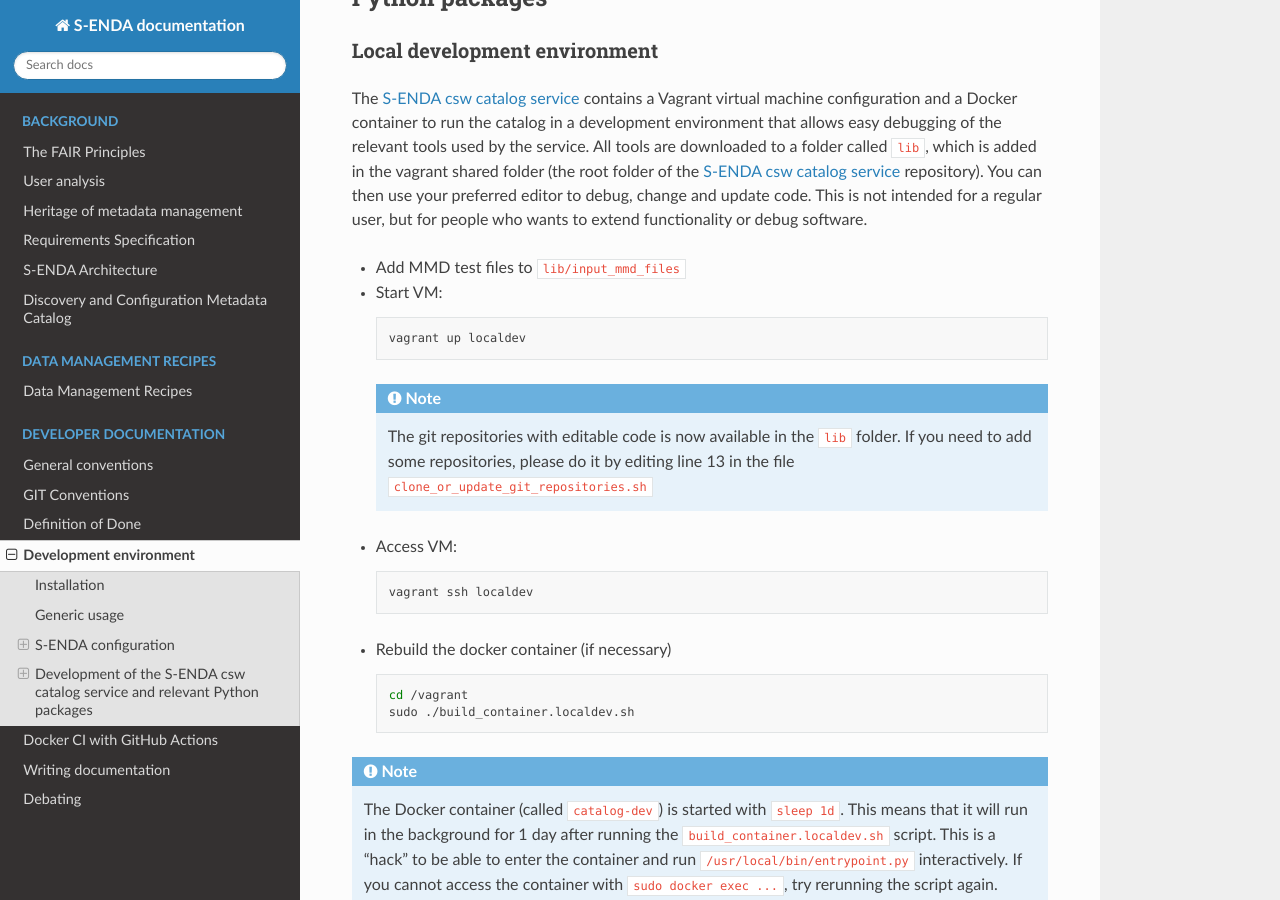
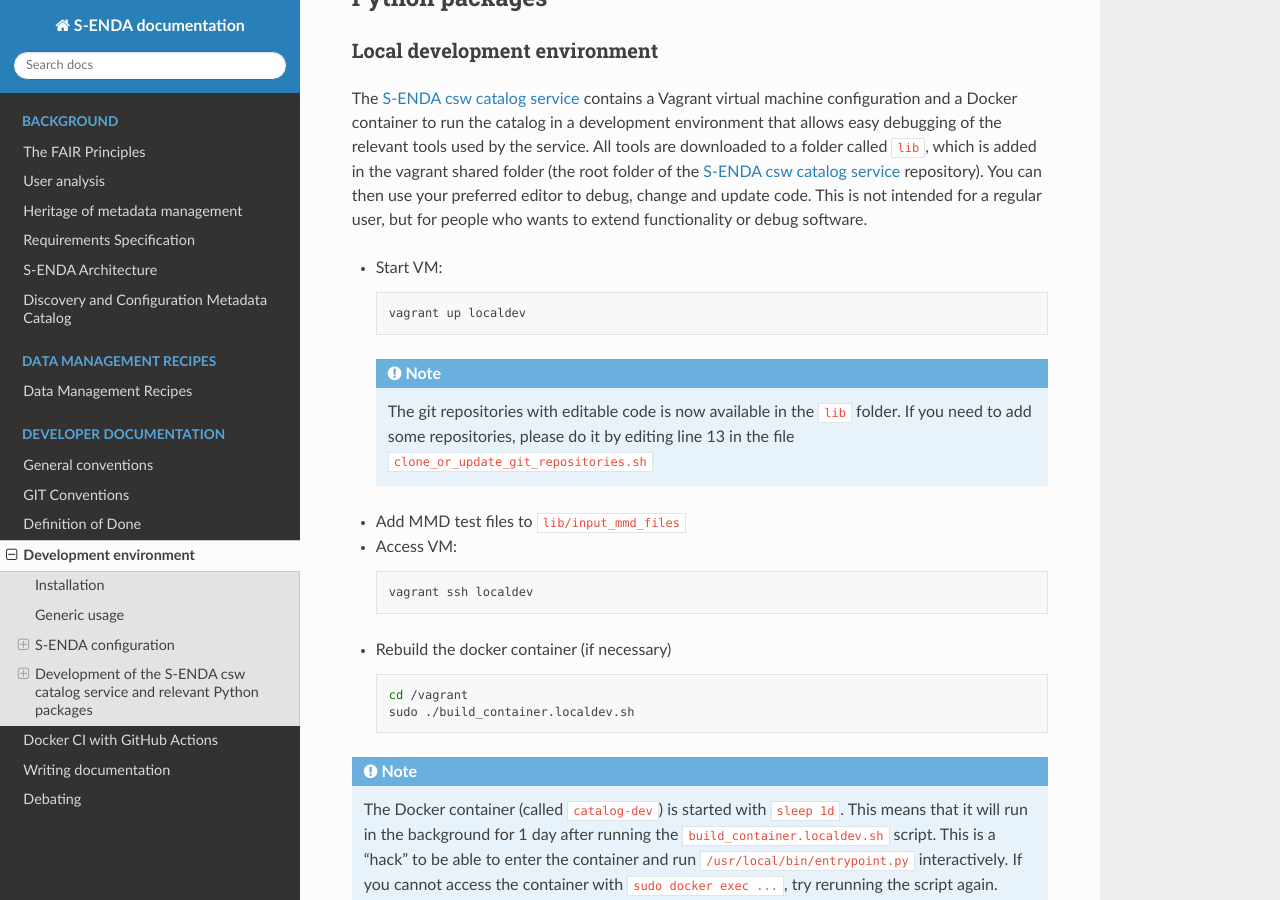
Before and after one commit to metno/S-ENDA-documentation, a Sphinx documentation site: the page built from source/devel_environ.rst, in a window 1280 px wide and 900 px high, scrolled down 3924 px. Built offline with Sphinx 7.4.7 and the Read the Docs theme 2.0.0, drawn with Linux system fonts in a browser that asks for light colours; some of the changed lines change nothing that is shown.

Commit message:
#213: provisioning the machine was described in the second point after adding the mmd files - reversed the order

```diff
--- a/source/devel_environ.rst
+++ b/source/devel_environ.rst
@@ -209,7 +209,6 @@
 
 The `S-ENDA csw catalog service <https://github.com/metno/S-ENDA-csw-catalog-service>`_ contains a Vagrant virtual machine configuration and a Docker container to run the catalog in a development environment that allows easy debugging of the relevant tools used by the service. All tools are downloaded to a folder called ``lib``, which is added in the vagrant shared folder (the root folder of the `S-ENDA csw catalog service <https://github.com/metno/S-ENDA-csw-catalog-service>`_ repository). You can then use your preferred editor to debug, change and update code. This is not intended for a regular user, but for people who wants to extend functionality or debug software.
 
-* Add MMD test files to ``lib/input_mmd_files``
 * Start VM:
 
   .. code-block:: bash
@@ -220,6 +219,7 @@
 
     The git repositories with editable code is now available in the ``lib`` folder. If you need to add some repositories, please do it by editing line 13 in the file ``clone_or_update_git_repositories.sh``
 
+* Add MMD test files to ``lib/input_mmd_files``
 * Access VM:
 
   .. code-block:: bash
```
